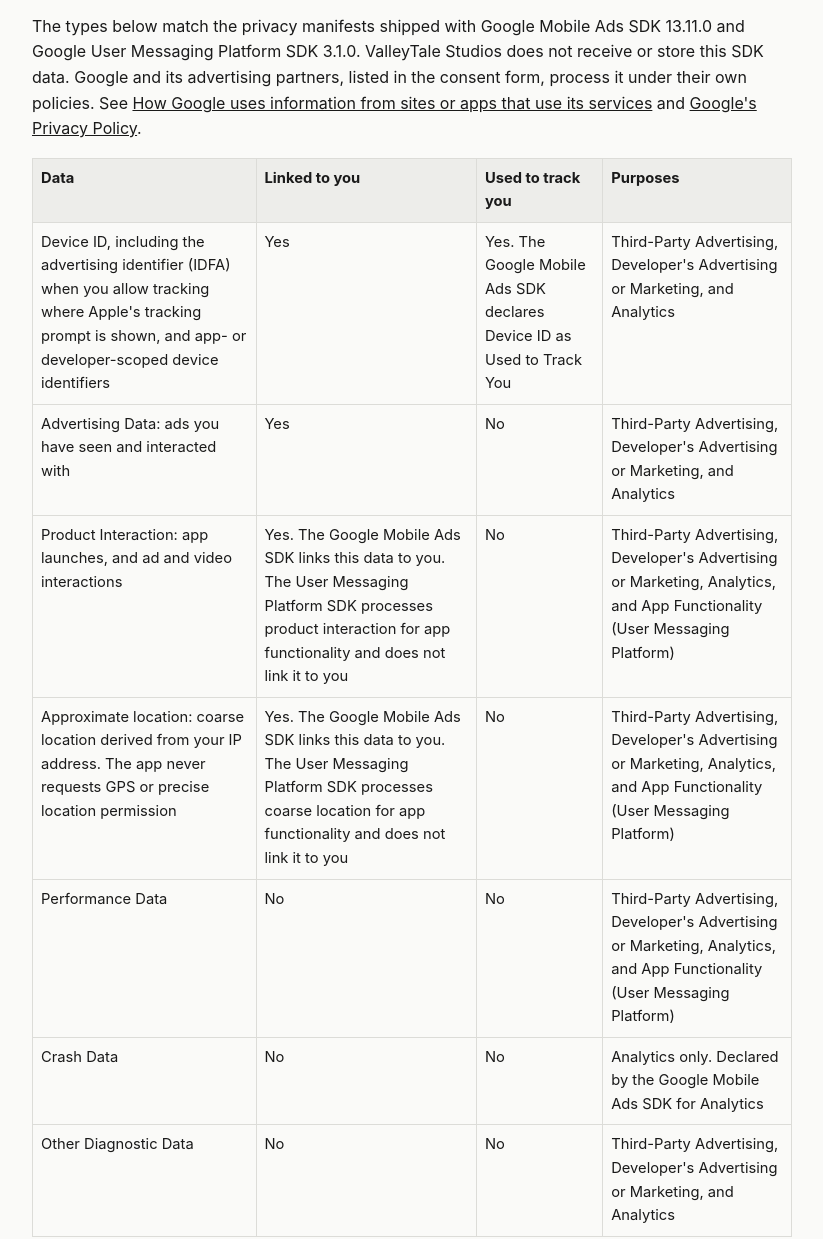
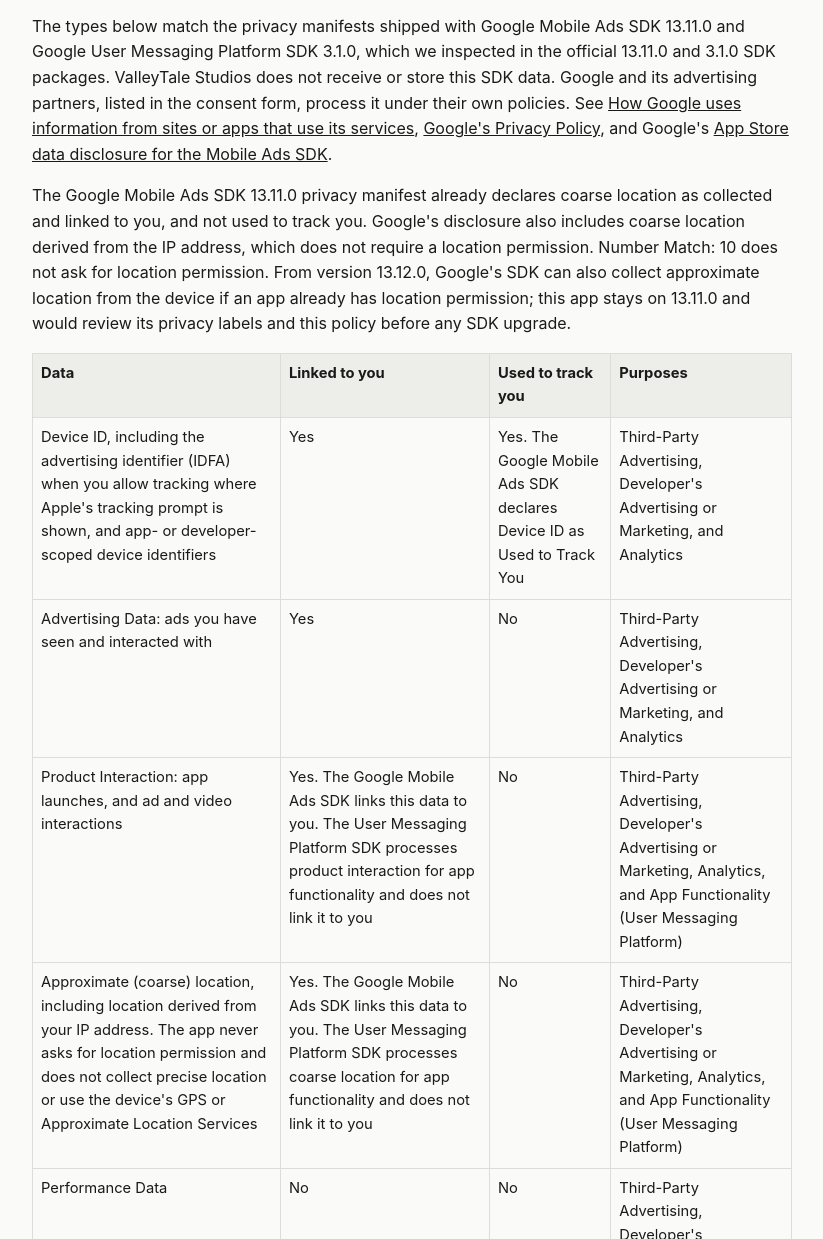
Before and after one commit to filipdrottshag3/neon-blocks-legal, a plain HTML site: page number-match-10/privacy/index.html in a window 1280 px wide. Shown: the part 2324-3563 px from the top of the page, without its empty margins (228-1051 px from the left). Drawn offline with Linux system fonts and the light colour scheme.

Commit message:
Number Match: 10 — align coarse-location wording with GMA 13.11.0 evidence
The unpublished privacy policy now states that GMA 13.11.0 already declares
coarse location (including IP-derived location), that the app requests no
location permission and no precise location, and that a 13.12.0+ upgrade
would need a privacy review first. Do not merge or publish until approved.

Co-authored-by: filipdrottshag3 <filipdrottshag3@users.noreply.github.com>

```diff
--- a/number-match-10/privacy/index.html
+++ b/number-match-10/privacy/index.html
@@ -68,7 +68,8 @@ table.wide td::before{content:attr(data-label);display:block;color:var(--muted);
 <h3>Permission to track on iPhone</h3>
 <p>Apple's App Tracking Transparency (ATT) prompt is shown only where Google's consent form is not required and no consent or Privacy choices answer has ever been recorded on the device. In the EEA, the UK and Switzerland, or anywhere you have already answered Google's consent form or Privacy choices, the app never shows the ATT prompt and never accesses the advertising identifier (IDFA). Where the prompt is shown, it appears so Google can measure ads and limit repeats. If you allow tracking, Google's SDK may access the IDFA for ad measurement, frequency capping and fraud prevention. Number Match: 10 itself never reads or stores the IDFA. If you decline or restrict tracking, or if the prompt is not shown, the game remains fully playable. Ads may still appear as non-personalised ads (npa=1). You can change or revoke tracking permission at any time in <strong>iOS Settings → Privacy &amp; Security → Tracking</strong>.</p>
 <h3>Data the advertising SDKs process</h3>
-<p>The types below match the privacy manifests shipped with Google Mobile Ads SDK 13.11.0 and Google User Messaging Platform SDK 3.1.0. ValleyTale Studios does not receive or store this SDK data. Google and its advertising partners, listed in the consent form, process it under their own policies. See <a href="https://policies.google.com/technologies/partner-sites">How Google uses information from sites or apps that use its services</a> and <a href="https://policies.google.com/privacy">Google's Privacy Policy</a>.</p>
+<p>The types below match the privacy manifests shipped with Google Mobile Ads SDK 13.11.0 and Google User Messaging Platform SDK 3.1.0, which we inspected in the official 13.11.0 and 3.1.0 SDK packages. ValleyTale Studios does not receive or store this SDK data. Google and its advertising partners, listed in the consent form, process it under their own policies. See <a href="https://policies.google.com/technologies/partner-sites">How Google uses information from sites or apps that use its services</a>, <a href="https://policies.google.com/privacy">Google's Privacy Policy</a>, and Google's <a href="https://developers.google.com/admob/ios/privacy/data-disclosure">App Store data disclosure for the Mobile Ads SDK</a>.</p>
+<p>The Google Mobile Ads SDK 13.11.0 privacy manifest already declares coarse location as collected and linked to you, and not used to track you. Google's disclosure also includes coarse location derived from the IP address, which does not require a location permission. Number Match: 10 does not ask for location permission. From version 13.12.0, Google's SDK can also collect approximate location from the device if an app already has location permission; this app stays on 13.11.0 and would review its privacy labels and this policy before any SDK upgrade.</p>
 <table class="wide">
 <thead>
 <tr><th scope="col">Data</th><th scope="col">Linked to you</th><th scope="col">Used to track you</th><th scope="col">Purposes</th></tr>
@@ -93,7 +94,7 @@ table.wide td::before{content:attr(data-label);display:block;color:var(--muted);
 <td data-label="Purposes">Third-Party Advertising, Developer's Advertising or Marketing, Analytics, and App Functionality (User Messaging Platform)</td>
 </tr>
 <tr>
-<td data-label="Data">Approximate location: coarse location derived from your IP address. The app never requests GPS or precise location permission</td>
+<td data-label="Data">Approximate (coarse) location, including location derived from your IP address. The app never asks for location permission and does not collect precise location or use the device's GPS or Approximate Location Services</td>
 <td data-label="Linked to you">Yes. The Google Mobile Ads SDK links this data to you. The User Messaging Platform SDK processes coarse location for app functionality and does not link it to you</td>
 <td data-label="Used to track you">No</td>
 <td data-label="Purposes">Third-Party Advertising, Developer's Advertising or Marketing, Analytics, and App Functionality (User Messaging Platform)</td>
```
